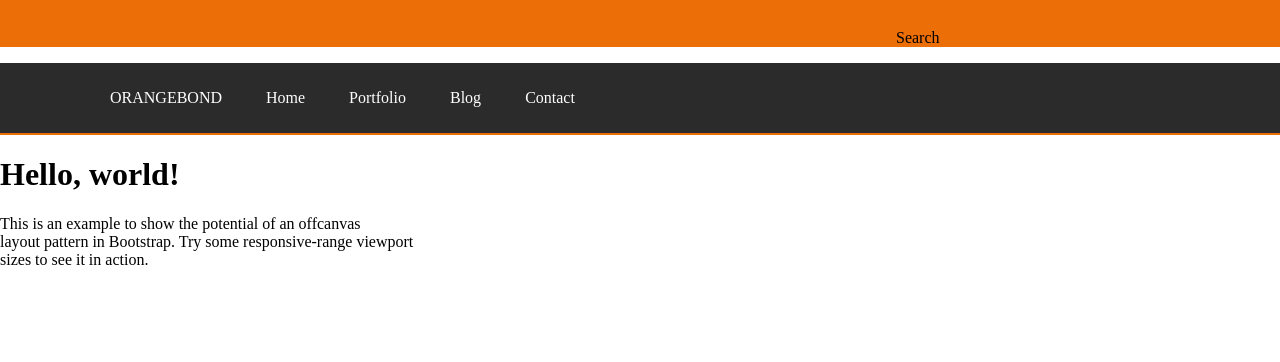
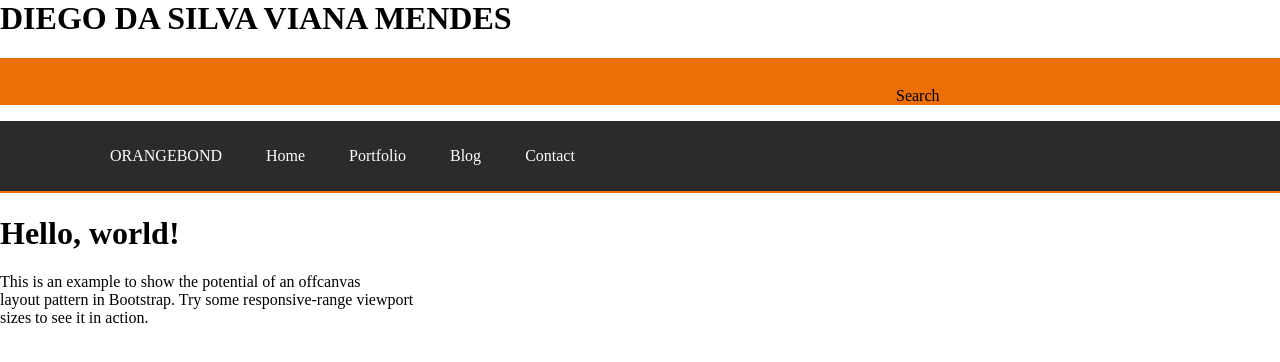
Before and after one commit to diegoviana0/home-page, a plain HTML site: page index.html in a window 1280 px wide. Drawn offline with Linux system fonts and the light colour scheme.

Commit message:
Definindo autor da page

```diff
--- a/index.html
+++ b/index.html
@@ -4,7 +4,7 @@
     <link rel="stylesheet" href="./resource/style.css" />
   </head>
   <body>
-
+    <h1>DIEGO DA SILVA VIANA MENDES</h1>
     <div id="search">
       <p id="src">Search</p>
     </div>
```
